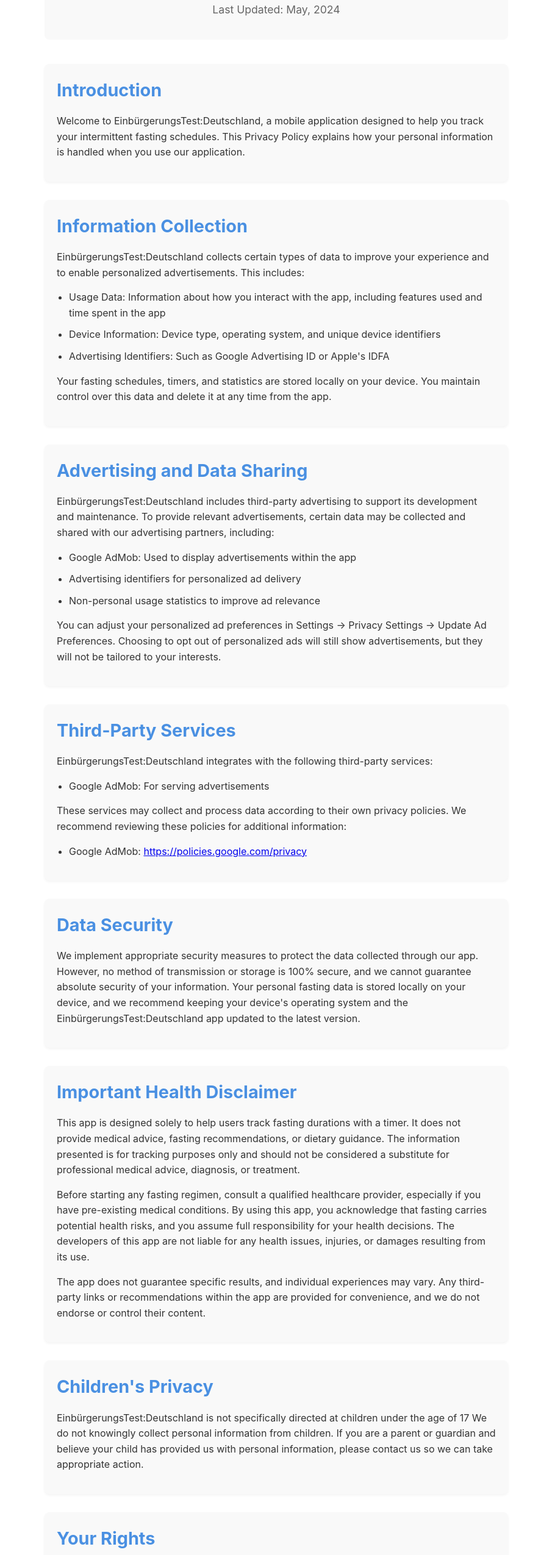
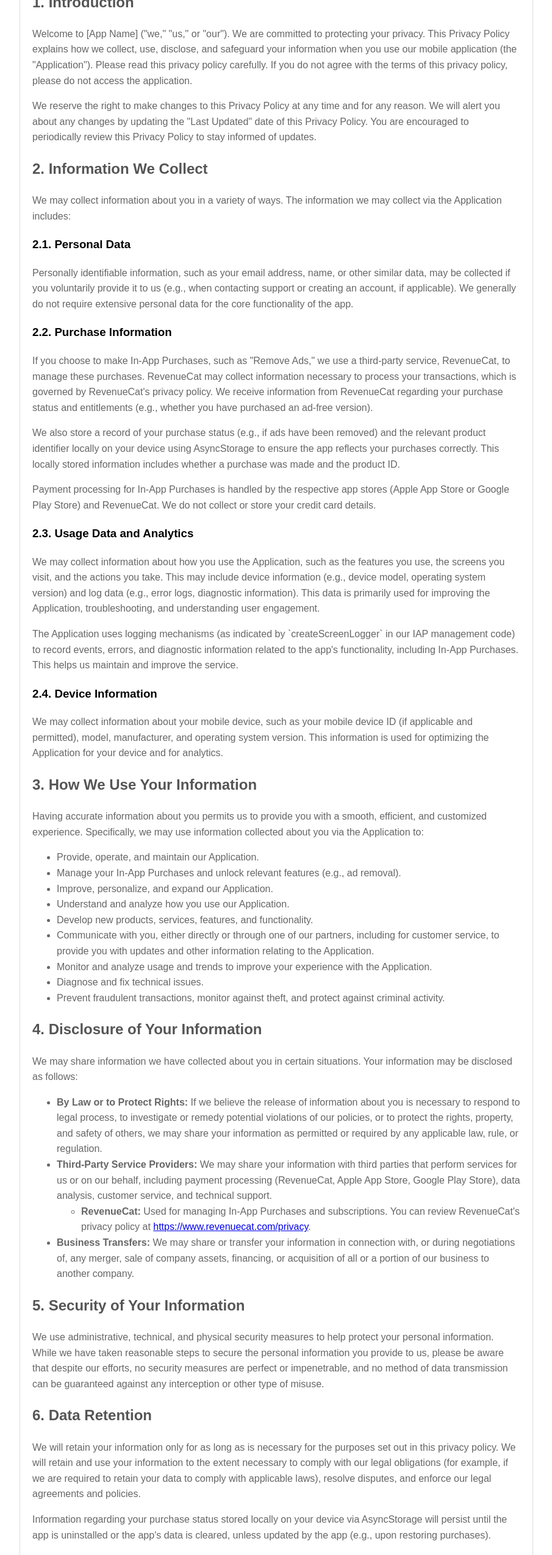
Before and after one commit to dlamichhane/privacy_policy, a plain HTML site: page einbuergerungstest.html in a window 1280 px wide. Shown: the part 196-2746 px from the top of the page at 61% size, without its empty margins (187-1092 px from the left). Drawn offline with Linux system fonts and the light colour scheme.

Commit message:
Update einbuergerungstest.html

```diff
--- a/einbuergerungstest.html
+++ b/einbuergerungstest.html
@@ -1,218 +1,104 @@
-
 <!DOCTYPE html>
 <html lang="en">
 <head>
     <meta charset="UTF-8">
     <meta name="viewport" content="width=device-width, initial-scale=1.0">
-    <title>EinbürgerungsTest:Deutschland - Privacy Policy</title>
+    <title>Privacy Policy - [App Name]</title>
     <style>
-        :root {
-            --primary-color: #4a90e2;
-            --text-color: #333333;
-            --background-color: #ffffff;
-            --section-background: #f9f9f9;
-            --border-color: #e0e0e0;
-        }
-
-        * {
-            margin: 0;
-            padding: 0;
-            box-sizing: border-box;
-        }
-
-        body {
-            font-family: -apple-system, BlinkMacSystemFont, 'Segoe UI', Roboto, Oxygen, Ubuntu, Cantarell, sans-serif;
-            line-height: 1.6;
-            color: var(--text-color);
-            background-color: var(--background-color);
-            padding: 20px;
-        }
-
-        .container {
-            max-width: 800px;
-            margin: 0 auto;
-            padding: 20px;
-        }
-
-        .header {
-            text-align: center;
-            margin-bottom: 40px;
-            padding: 20px;
-            background-color: var(--section-background);
-            border-radius: 8px;
-        }
-
-        .header h1 {
-            color: var(--primary-color);
-            margin-bottom: 10px;
-            font-size: 2.5em;
-        }
-
-        .header p {
-            color: #666;
-            font-size: 1.1em;
-        }
-
-        .section {
-            margin-bottom: 30px;
-            padding: 20px;
-            background-color: var(--section-background);
-            border-radius: 8px;
-            box-shadow: 0 2px 4px rgba(0,0,0,0.05);
-        }
-
-        h2 {
-            color: var(--primary-color);
-            margin-bottom: 15px;
-            font-size: 1.8em;
-        }
-
-        h3 {
-            color: #555;
-            margin: 20px 0 10px;
-            font-size: 1.3em;
-        }
-
-        p {
-            margin-bottom: 15px;
-        }
-
-        ul {
-            margin: 15px 0;
-            padding-left: 20px;
-        }
-
-        li {
-            margin-bottom: 10px;
-        }
-
-        .emphasis {
-            background-color: #fff3cd;
-            padding: 15px;
-            border-left: 4px solid #ffeeba;
-            margin: 20px 0;
-            border-radius: 4px;
-        }
-
-        .contact {
-            background-color: #e8f4f8;
-            padding: 20px;
-            border-radius: 8px;
-            margin-top: 30px;
-        }
-
-        .footer {
-            text-align: center;
-            margin-top: 40px;
-            padding: 20px;
-            color: #666;
-            border-top: 1px solid var(--border-color);
-        }
-
-        @media (max-width: 600px) {
-            .container {
-                padding: 10px;
-            }
-
-            .header h1 {
-                font-size: 2em;
-            }
-
-            h2 {
-                font-size: 1.5em;
-            }
-
-            .section {
-                padding: 15px;
-            }
-        }
+        body { font-family: Arial, sans-serif; line-height: 1.6; margin: 20px; }
+        h1 { color: #333; }
+        h2 { color: #555; }
+        p, li { color: #666; }
+        .container { max-width: 800px; margin: auto; padding: 20px; border: 1px solid #ddd; border-radius: 5px; }
     </style>
 </head>
 <body>
     <div class="container">
-        <div class="header">
-            <h1>EinbürgerungsTest:Deutschland Privacy Policy</h1>
-            <p>Last Updated: May, 2024</p>
-        </div>
+        <h1>Privacy Policy for Einbürgerungstest:Deutschland</h1>
+        <p><strong>Last Updated:</strong> [Date of Last Update]</p>
 
-        <div class="section">
-            <h2>Introduction</h2>
-            <p>Welcome to EinbürgerungsTest:Deutschland, a mobile application designed to help you track your intermittent fasting schedules. This Privacy Policy explains how your personal information is handled when you use our application.</p>
-        </div>
+        <h2>1. Introduction</h2>
+        <p>Welcome to [App Name] ("we," "us," or "our"). We are committed to protecting your privacy. This Privacy Policy explains how we collect, use, disclose, and safeguard your information when you use our mobile application (the "Application"). Please read this privacy policy carefully. If you do not agree with the terms of this privacy policy, please do not access the application.</p>
+        <p>We reserve the right to make changes to this Privacy Policy at any time and for any reason. We will alert you about any changes by updating the "Last Updated" date of this Privacy Policy. You are encouraged to periodically review this Privacy Policy to stay informed of updates.</p>
 
-        <div class="section">
-            <h2>Information Collection</h2>
-            <p>EinbürgerungsTest:Deutschland collects certain types of data to improve your experience and to enable personalized advertisements. This includes:</p>
-            <ul>
-                <li>Usage Data: Information about how you interact with the app, including features used and time spent in the app</li>
-                <li>Device Information: Device type, operating system, and unique device identifiers</li>
-                <li>Advertising Identifiers: Such as Google Advertising ID or Apple's IDFA</li>
-            </ul>
-            <p>Your fasting schedules, timers, and statistics are stored locally on your device. You maintain control over this data and delete it at any time from the app.</p>
-        </div>
+        <h2>2. Information We Collect</h2>
+        <p>We may collect information about you in a variety of ways. The information we may collect via the Application includes:</p>
 
-        <div class="section">
-            <h2>Advertising and Data Sharing</h2>
-            <p>EinbürgerungsTest:Deutschland includes third-party advertising to support its development and maintenance. To provide relevant advertisements, certain data may be collected and shared with our advertising partners, including:</p>
-            <ul>
-                <li>Google AdMob: Used to display advertisements within the app</li>
-                <li>Advertising identifiers for personalized ad delivery</li>
-                <li>Non-personal usage statistics to improve ad relevance</li>
-            </ul>
-            <p>You can adjust your personalized ad preferences in Settings → Privacy Settings → Update Ad Preferences. Choosing to opt out of personalized ads will still show advertisements, but they will not be tailored to your interests.</p>
-        </div>
+        <h3>2.1. Personal Data</h3>
+        <p>Personally identifiable information, such as your email address, name, or other similar data, may be collected if you voluntarily provide it to us (e.g., when contacting support or creating an account, if applicable). We generally do not require extensive personal data for the core functionality of the app.</p>
 
-        <div class="section">
-            <h2>Third-Party Services</h2>
-            <p>EinbürgerungsTest:Deutschland integrates with the following third-party services:</p>
-            <ul>
-                <li>Google AdMob: For serving advertisements</li>
-            </ul>
-            <p>These services may collect and process data according to their own privacy policies. We recommend reviewing these policies for additional information:</p>
-            <ul>
-                <li>Google AdMob: <a href="https://policies.google.com/privacy">https://policies.google.com/privacy</a></li>
-            </ul>
-        </div>
+        <h3>2.2. Purchase Information</h3>
+        <p>If you choose to make In-App Purchases, such as "Remove Ads," we use a third-party service, RevenueCat, to manage these purchases. RevenueCat may collect information necessary to process your transactions, which is governed by RevenueCat's privacy policy. We receive information from RevenueCat regarding your purchase status and entitlements (e.g., whether you have purchased an ad-free version).</p>
+        <p>We also store a record of your purchase status (e.g., if ads have been removed) and the relevant product identifier locally on your device using AsyncStorage to ensure the app reflects your purchases correctly. This locally stored information includes whether a purchase was made and the product ID.</p>
+        <p>Payment processing for In-App Purchases is handled by the respective app stores (Apple App Store or Google Play Store) and RevenueCat. We do not collect or store your credit card details.</p>
 
-        <div class="section">
-            <h2>Data Security</h2>
-            <p>We implement appropriate security measures to protect the data collected through our app. However, no method of transmission or storage is 100% secure, and we cannot guarantee absolute security of your information. Your personal fasting data is stored locally on your device, and we recommend keeping your device's operating system and the EinbürgerungsTest:Deutschland app updated to the latest version.</p>
-        </div>
+        <h3>2.3. Usage Data and Analytics</h3>
+        <p>We may collect information about how you use the Application, such as the features you use, the screens you visit, and the actions you take. This may include device information (e.g., device model, operating system version) and log data (e.g., error logs, diagnostic information). This data is primarily used for improving the Application, troubleshooting, and understanding user engagement.</p>
+        <p>The Application uses logging mechanisms (as indicated by `createScreenLogger` in our IAP management code) to record events, errors, and diagnostic information related to the app's functionality, including In-App Purchases. This helps us maintain and improve the service.</p>
 
-        <div class="section">
-            <h2>Important Health Disclaimer</h2>
-            <p>This app is designed solely to help users track fasting durations with a timer. It does not provide medical advice, fasting recommendations, or dietary guidance. The information presented is for tracking purposes only and should not be considered a substitute for professional medical advice, diagnosis, or treatment.</p>
-            <p>Before starting any fasting regimen, consult a qualified healthcare provider, especially if you have pre-existing medical conditions. By using this app, you acknowledge that fasting carries potential health risks, and you assume full responsibility for your health decisions. The developers of this app are not liable for any health issues, injuries, or damages resulting from its use.</p>
-            <p>The app does not guarantee specific results, and individual experiences may vary. Any third-party links or recommendations within the app are provided for convenience, and we do not endorse or control their content.</p>
-        </div>
+        <h3>2.4. Device Information</h3>
+        <p>We may collect information about your mobile device, such as your mobile device ID (if applicable and permitted), model, manufacturer, and operating system version. This information is used for optimizing the Application for your device and for analytics.</p>
 
-        <div class="section">
-            <h2>Children's Privacy</h2>
-            <p>EinbürgerungsTest:Deutschland is not specifically directed at children under the age of 17 We do not knowingly collect personal information from children. If you are a parent or guardian and believe your child has provided us with personal information, please contact us so we can take appropriate action.</p>
-        </div>
+        <h2>3. How We Use Your Information</h2>
+        <p>Having accurate information about you permits us to provide you with a smooth, efficient, and customized experience. Specifically, we may use information collected about you via the Application to:</p>
+        <ul>
+            <li>Provide, operate, and maintain our Application.</li>
+            <li>Manage your In-App Purchases and unlock relevant features (e.g., ad removal).</li>
+            <li>Improve, personalize, and expand our Application.</li>
+            <li>Understand and analyze how you use our Application.</li>
+            <li>Develop new products, services, features, and functionality.</li>
+            <li>Communicate with you, either directly or through one of our partners, including for customer service, to provide you with updates and other information relating to the Application.</li>
+            <li>Monitor and analyze usage and trends to improve your experience with the Application.</li>
+            <li>Diagnose and fix technical issues.</li>
+            <li>Prevent fraudulent transactions, monitor against theft, and protect against criminal activity.</li>
+        </ul>
 
-        <div class="section">
-            <h2>Your Rights</h2>
-            <p>Depending on your location, you may have certain rights regarding your personal data, including the right to access, correct, or delete personal information we process. You can exercise many of these rights directly through the app's settings. If you have additional questions or requests, please contact us using the information provided below.</p>
-        </div>
+        <h2>4. Disclosure of Your Information</h2>
+        <p>We may share information we have collected about you in certain situations. Your information may be disclosed as follows:</p>
+        <ul>
+            <li><strong>By Law or to Protect Rights:</strong> If we believe the release of information about you is necessary to respond to legal process, to investigate or remedy potential violations of our policies, or to protect the rights, property, and safety of others, we may share your information as permitted or required by any applicable law, rule, or regulation.</li>
+            <li><strong>Third-Party Service Providers:</strong> We may share your information with third parties that perform services for us or on our behalf, including payment processing (RevenueCat, Apple App Store, Google Play Store), data analysis, customer service, and technical support.
+                <ul>
+                    <li><strong>RevenueCat:</strong> Used for managing In-App Purchases and subscriptions. You can review RevenueCat's privacy policy at <a href="https://www.revenuecat.com/privacy" target="_blank">https://www.revenuecat.com/privacy</a>.</li>
+                </ul>
+            </li>
+            <li><strong>Business Transfers:</strong> We may share or transfer your information in connection with, or during negotiations of, any merger, sale of company assets, financing, or acquisition of all or a portion of our business to another company.</li>
+        </ul>
 
-        <div class="section">
-            <h2>Changes to This Privacy Policy</h2>
-            <p>We may update this Privacy Policy from time to time. The latest version will always be available within the app. Significant changes will be notified through app updates.</p>
-            <p>This Privacy Policy was last updated on May, 2025</p>
-        </div>
+        <h2>5. Security of Your Information</h2>
+        <p>We use administrative, technical, and physical security measures to help protect your personal information. While we have taken reasonable steps to secure the personal information you provide to us, please be aware that despite our efforts, no security measures are perfect or impenetrable, and no method of data transmission can be guaranteed against any interception or other type of misuse.</p>
 
-        <div class="section contact">
-            <h2>Contact Us</h2>
-            <p>If you have any questions or concerns about this Privacy Policy or our data practices, please contact us at:</p>
-            <ul>
-                <li>Email: lamichhanedeepak@gmail.com</li>
-            </ul>
-        </div>
+        <h2>6. Data Retention</h2>
+        <p>We will retain your information only for as long as is necessary for the purposes set out in this privacy policy. We will retain and use your information to the extent necessary to comply with our legal obligations (for example, if we are required to retain your data to comply with applicable laws), resolve disputes, and enforce our legal agreements and policies.</p>
+        <p>Information regarding your purchase status stored locally on your device via AsyncStorage will persist until the app is uninstalled or the app's data is cleared, unless updated by the app (e.g., upon restoring purchases).</p>
 
-        <div class="footer">
-            <p>© 2025 Deepak Lamichhane. All rights reserved.</p>
-        </div>
+        <h2>7. Your Data Protection Rights</h2>
+        <p>Depending on your location, you may have the following rights regarding your personal data:</p>
+        <ul>
+            <li>The right to access – You have the right to request copies of your personal data.</li>
+            <li>The right to rectification – You have the right to request that we correct any information you believe is inaccurate or complete information you believe is incomplete.</li>
+            <li>The right to erasure – You have the right to request that we erase your personal data, under certain conditions.</li>
+            <li>The right to restrict processing – You have the right to request that we restrict the processing of your personal data, under certain conditions.</li>
+            <li>The right to object to processing – You have the right to object to our processing of your personal data, under certain conditions.</li>
+            <li>The right to data portability – You have the right to request that we transfer the data that we have collected to another organization, or directly to you, under certain conditions.</li>
+        </ul>
+        <p>If you make a request, we have one month to respond to you. If you would like to exercise any of these rights, please contact us at our contact information below.</p>
+        <p>For information managed by third-party services like RevenueCat or the app stores, you may need to contact them directly to exercise your rights regarding the data they hold.</p>
+
+        <h2>8. Children's Privacy</h2>
+        <p>Our Application is not intended for use by children under the age of 13 (or the equivalent minimum age in the relevant jurisdiction). We do not knowingly collect personally identifiable information from children under 13. If we become aware that we have collected personal data from a child under this age without verification of parental consent, we will take steps to remove that information from our servers.</p>
+
+        <h2>9. Third-Party Websites and Services</h2>
+        <p>The Application may contain links to third-party websites and applications of interest, including advertisements and external services, that are not affiliated with us. Once you have used these links to leave the Application, any information you provide to these third parties is not covered by this Privacy Policy, and we cannot guarantee the safety and privacy of your information. Before visiting and providing any information to any third-party websites, you should inform yourself of the privacy policies and practices (if any) of the third party responsible for that website, and should take those steps necessary to, in your discretion, protect the privacy of your information.</p>
+
+        <h2>10. Changes to This Privacy Policy</h2>
+        <p>We may update our Privacy Policy from time to time. We will notify you of any changes by posting the new Privacy Policy on this page and updating the "Last Updated" date. You are advised to review this Privacy Policy periodically for any changes. Changes to this Privacy Policy are effective when they are posted on this page.</p>
+
+        <h2>11. Contact Us</h2>
+        <p>If you have any questions or suggestions about our Privacy Policy, do not hesitate to contact us at:</p>
+        <p>[Your Company Name / Your Name]<br>
+        [Your Contact Email Address]<br>
+        [Your Physical Address, if applicable]</p>
     </div>
 </body>
 </html>
```
